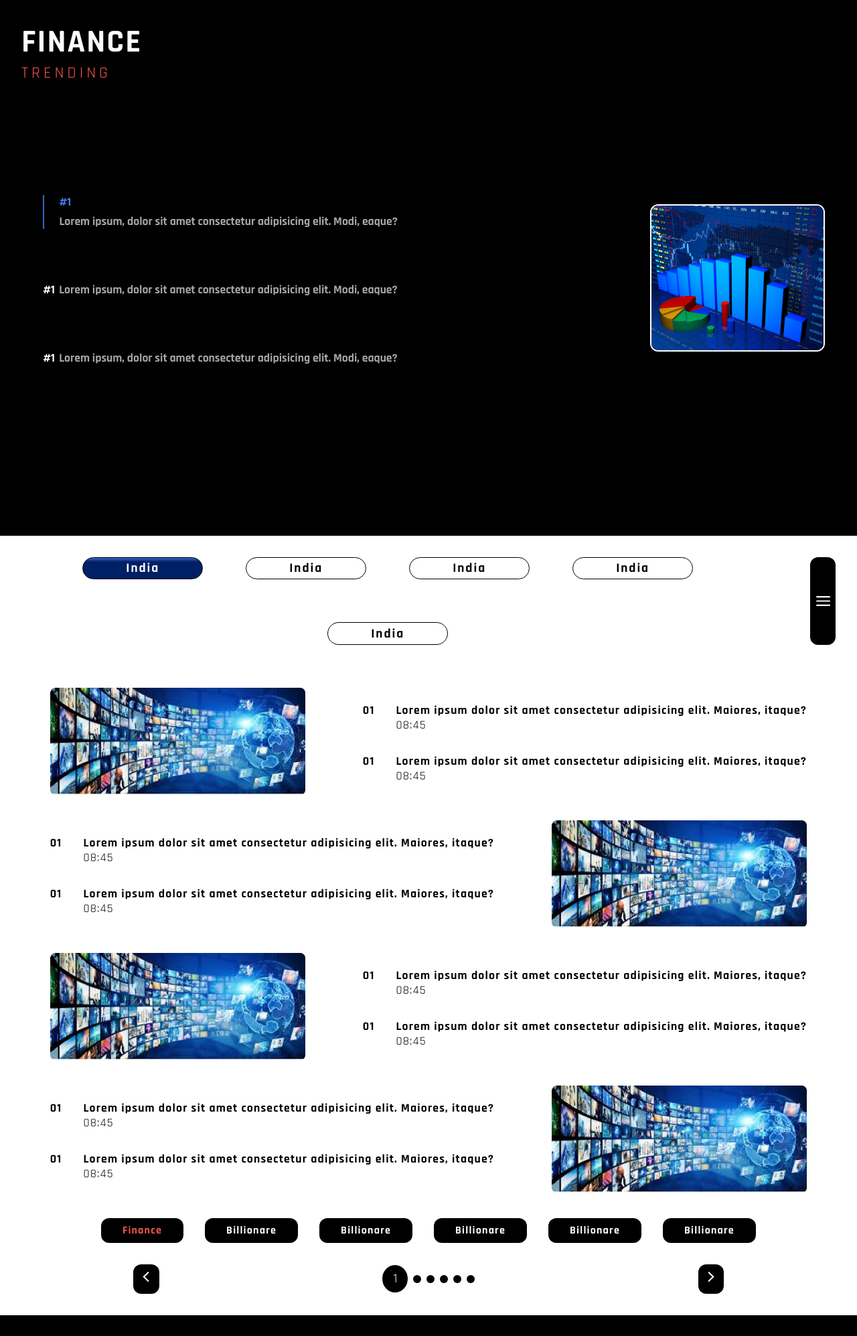
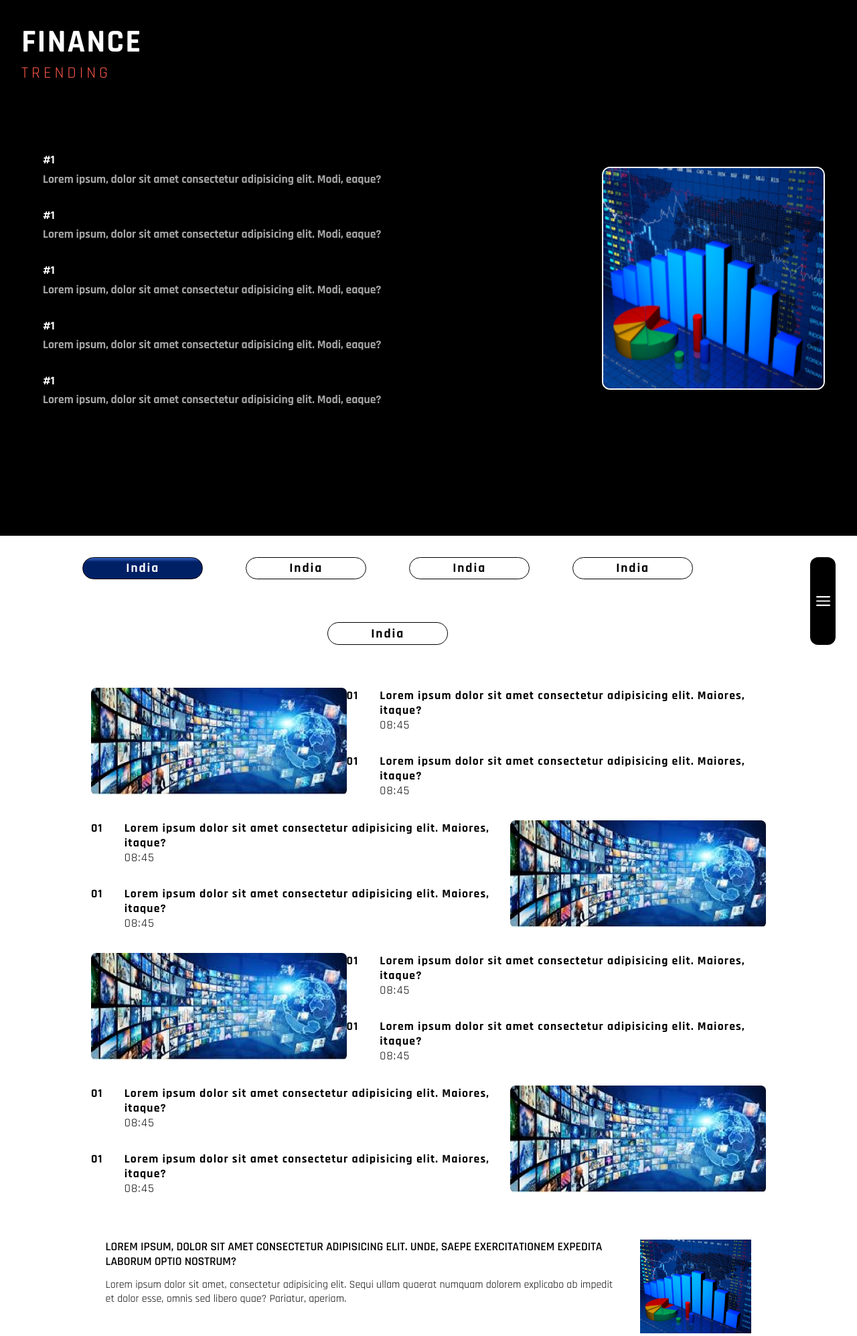
Before and after one commit to Aniketh4/temp, a PHP site: page /domain-news.html in a window 1280 px wide. Shown: the top 1995 px of the page at 67% size. Run offline with PHP 8.4, Linux system fonts and the light colour scheme.

Commit message:
Version 2 done

```diff
--- a/assets/domain.css
+++ b/assets/domain.css
@@ -2,6 +2,7 @@ header{
     background-color: black;
     color: white;
     padding: 2rem;
+    min-height: 100vh;
     height: 100vh;
 
 }
@@ -29,13 +30,15 @@ body{
     padding: 1rem;
     align-items: center;
     height: 80%;
+    /* gap: 2rem; */
 }
 
 .header-ls{
     display: flex;
     flex-direction: column;
     height: 100%;
-    gap: 5rem;
+    gap: 2rem;
+    justify-content: space-between;
     align-items: center;
     justify-content: center;
 }
@@ -53,6 +56,13 @@ header .news {
     gap: .4rem;
     font-size: 1.1rem;
     padding-left: 1rem;
+    flex-direction: column;
+    transition: all ease-in-out 400ms;
+    cursor: pointer;
+}
+
+.header-ls .news:hover{
+    border-left: 2px solid #3865c5 ;
 }
 
 .progress-bar{
@@ -161,7 +171,6 @@ header .news-num{
 .flex-news .news{
     display: flex;
     gap: 2rem;
-
 }
 
 .flex-news .news-number, .flex-news .news-title{
@@ -170,6 +179,51 @@ header .news-num{
 
 .flex-img img{
     height: 10rem;
+}
+
+aside{
+    display: flex;
+    align-items: center;
+    justify-content: center;
+    margin-top: 2rem;
+}
+
+.new-v-news{
+    display: flex;
+    flex-direction: column;
+    align-items: center;
+    justify-content: center;
+    gap: 2rem;
+    margin-bottom: 2rem;
+    width: 90%;
+}
+
+.new-v-news .news{
+    display: flex;
+    gap: 2rem;
+    align-items: flex-start;
+    justify-content: center;
+}
+
+.new-v-news .news .news-data{
+    display: flex;
+    flex-direction: column;
+    gap: .8rem;
+    align-items: flex-start;
+    justify-content: space-between;
+}
+
+.new-v-news .news .news-data .news-title{
+    font-weight: 600;
+    font-size: 1.1rem;
+}
+
+.ad{
+    width: 10%;
+}
+
+.div-main{
+    display: flex;
 }
 
 .bottom-tab-arena{
@@ -224,8 +278,14 @@ header .news-num{
 
 
 @media screen and (max-width : 800px) {
+
+    header{
+        height: auto;
+    }
+
     .header-arena{
         flex-direction: column-reverse;
+
     }
 
     .header-arena img{
@@ -248,13 +308,23 @@ header .news-num{
     }
     .flex{
         flex-direction: column;
+        align-items: center;
+        justify-content: center;
+        text-align: center;
     }
     .flex:nth-child(even){
         flex-direction: column;
+        align-items: center;
+        justify-content: center;
+        text-align: center;
     }
     .flex-img img{
         height: 7rem;
     }
 
+    .flex-news .news-number{
+        display: none;
+    }
+
 
 }
--- a/assets/scroll-event.js
+++ b/assets/scroll-event.js
@@ -1,5 +1,9 @@
-var scrollHead = document.querySelector("#scroll-header");
+var header = document.querySelector("#header-ls");
+var news = header.querySelectorAll(".news");
 
-window.addEventListener("scroll", () => {
-
+news.forEach((n) => {
+    n.addEventListener("mouseover", () => {
+        // console.log(n);
+        document.querySelector("#header-img").src = "./assets/img/" + n.dataset.srce;
+    })
 })
--- a/domain-news.html
+++ b/domain-news.html
@@ -14,27 +14,36 @@
       <h1 class="domain-title">Finance</h1>
       <h2 class="trending-btn">Trending</h2>
       <div class="header-arena">
-        <div class="header-ls">
-          <div class="active-news news">
-            <div class="progress-bar">
-              <div id="fill-1"></div>
-            </div>
-            <div class="news-data">
+        <div class="header-ls" id="header-ls">
+          <div class="news" data-srce="finance.png">
             <div class="news-num">#1</div>
             <div class="news-title">
               Lorem ipsum, dolor sit amet consectetur adipisicing elit. Modi,
               eaque?
             </div>
           </div>
-          </div>
-          <div class="news">
+          <div class="news" data-srce="domain2.jpeg">
             <div class="news-num">#1</div>
             <div class="news-title">
               Lorem ipsum, dolor sit amet consectetur adipisicing elit. Modi,
               eaque?
             </div>
           </div>
-          <div class="news">
+          <div class="news" data-srce="domain3.jpeg">
+            <div class="news-num">#1</div>
+            <div class="news-title">
+              Lorem ipsum, dolor sit amet consectetur adipisicing elit. Modi,
+              eaque?
+            </div>
+          </div>
+          <div class="news" data-srce="domain2.jpeg">
+            <div class="news-num">#1</div>
+            <div class="news-title">
+              Lorem ipsum, dolor sit amet consectetur adipisicing elit. Modi,
+              eaque?
+            </div>
+          </div>
+          <div class="news" data-srce="domain3.jpeg">
             <div class="news-num">#1</div>
             <div class="news-title">
               Lorem ipsum, dolor sit amet consectetur adipisicing elit. Modi,
@@ -44,7 +53,13 @@
         </div>
         <div class="header-rs">
           <div class="header-img">
-            <img src="./assets/img/finance.png" alt="" />
+            <img
+              src="./assets/img/finance.png"
+              height="333px"
+              width="333px"
+              id="header-img"
+              alt=""
+            />
           </div>
         </div>
       </div>
@@ -63,14 +78,7 @@
       <div class="sidebar" id="sidebar">
         <div class="cross-btn">X</div>
         <div class="side-main">
-          <ul class="link-ul side-ls">
-            <li><a href="">Home</a></li>
-            <li><a href="">Home</a></li>
-            <li><a href="">Home</a></li>
-            <li><a href="">Home</a></li>
-            <li><a href="">Home</a></li>
-          </ul>
-          <ul class="link-ul side-rs">
+          <ul class="side-ls">
             <li><a href="">Home</a></li>
             <li><a href="">Home</a></li>
             <li><a href="">Home</a></li>
@@ -80,6 +88,8 @@
         </div>
       </div>
     </div>
+    <div class="div-main">
+      <div class="ad"></div>
       <main>
         <div class="main-arena">
           <div class="flex">
@@ -302,7 +312,122 @@
           </div>
         </div>
       </div> -->
+        <aside class="news-side">
+          <div class="new-v-news">
+            <div class="news">
+              <div class="news-data">
+                <h2 class="news-title">
+                  Lorem ipsum, dolor sit amet consectetur adipisicing elit.
+                  Unde, saepe exercitationem expedita laborum optio nostrum?
+                </h2>
+                <div class="news-desc">
+                  Lorem ipsum dolor sit amet, consectetur adipisicing elit.
+                  Sequi ullam quaerat numquam dolorem explicabo ab impedit et
+                  dolor esse, omnis sed libero quae? Pariatur, aperiam.
+                </div>
+              </div>
+              <div class="news-image-container">
+                <img
+                  src="./assets/img/finance.png"
+                  height="140px"
+                  alt=""
+                  class="news-img"
+                />
+              </div>
+            </div>
+
+            <div class="news">
+              <div class="news-data">
+                <h2 class="news-title">
+                  Lorem ipsum, dolor sit amet consectetur adipisicing elit.
+                  Unde, saepe exercitationem expedita laborum optio nostrum?
+                </h2>
+                <div class="news-desc">
+                  Lorem ipsum dolor sit amet, consectetur adipisicing elit.
+                  Sequi ullam quaerat numquam dolorem explicabo ab impedit et
+                  dolor esse, omnis sed libero quae? Pariatur, aperiam.
+                </div>
+              </div>
+              <div class="news-image-container">
+                <img
+                  src="./assets/img/finance.png"
+                  height="140px"
+                  alt=""
+                  class="news-img"
+                />
+              </div>
+            </div>
+
+            <div class="news">
+              <div class="news-data">
+                <h2 class="news-title">
+                  Lorem ipsum, dolor sit amet consectetur adipisicing elit.
+                  Unde, saepe exercitationem expedita laborum optio nostrum?
+                </h2>
+                <div class="news-desc">
+                  Lorem ipsum dolor sit amet, consectetur adipisicing elit.
+                  Sequi ullam quaerat numquam dolorem explicabo ab impedit et
+                  dolor esse, omnis sed libero quae? Pariatur, aperiam.
+                </div>
+              </div>
+              <div class="news-image-container">
+                <img
+                  src="./assets/img/finance.png"
+                  height="140px"
+                  alt=""
+                  class="news-img"
+                />
+              </div>
+            </div>
+
+            <div class="news">
+              <div class="news-data">
+                <h2 class="news-title">
+                  Lorem ipsum, dolor sit amet consectetur adipisicing elit.
+                  Unde, saepe exercitationem expedita laborum optio nostrum?
+                </h2>
+                <div class="news-desc">
+                  Lorem ipsum dolor sit amet, consectetur adipisicing elit.
+                  Sequi ullam quaerat numquam dolorem explicabo ab impedit et
+                  dolor esse, omnis sed libero quae? Pariatur, aperiam.
+                </div>
+              </div>
+              <div class="news-image-container">
+                <img
+                  src="./assets/img/finance.png"
+                  height="140px"
+                  alt=""
+                  class="news-img"
+                />
+              </div>
+            </div>
+
+            <div class="news">
+              <div class="news-data">
+                <h2 class="news-title">
+                  Lorem ipsum, dolor sit amet consectetur adipisicing elit.
+                  Unde, saepe exercitationem expedita laborum optio nostrum?
+                </h2>
+                <div class="news-desc">
+                  Lorem ipsum dolor sit amet, consectetur adipisicing elit.
+                  Sequi ullam quaerat numquam dolorem explicabo ab impedit et
+                  dolor esse, omnis sed libero quae? Pariatur, aperiam.
+                </div>
+              </div>
+              <div class="news-image-container">
+                <img
+                  src="./assets/img/finance.png"
+                  height="140px"
+                  alt=""
+                  class="news-img"
+                />
+              </div>
+            </div>
+          </div>
+        </aside>
       </main>
+      <div class="ad"></div>
+    </div>
     <div class="bottom-tab-arena">
       <div class="active-btm bottom-tab">Finance</div>
       <div class="bottom-tab">Billionare</div>
@@ -386,8 +511,8 @@
         <h3 class="footer-fade-link">2024 &copy; COPYRIGHT</h3>
         <h3 class="footer-fade-link">Terms and Conditions</h3>
       </div>
+    </footer>
     <script src="./assets/sidebar.js"></script>
     <script src="./assets/scroll-event.js"></script>
-    </footer>
   </body>
 </html>
```
Also changed, not shown: assets/home.css (+12 -1 lines), assets/navbar.css (+38 -6 lines), index.html (+0 -36 lines), assets/img/domain2.jpeg (added), assets/img/domain3.jpeg (added). Lines whose indentation alone changed are shown as unchanged.
